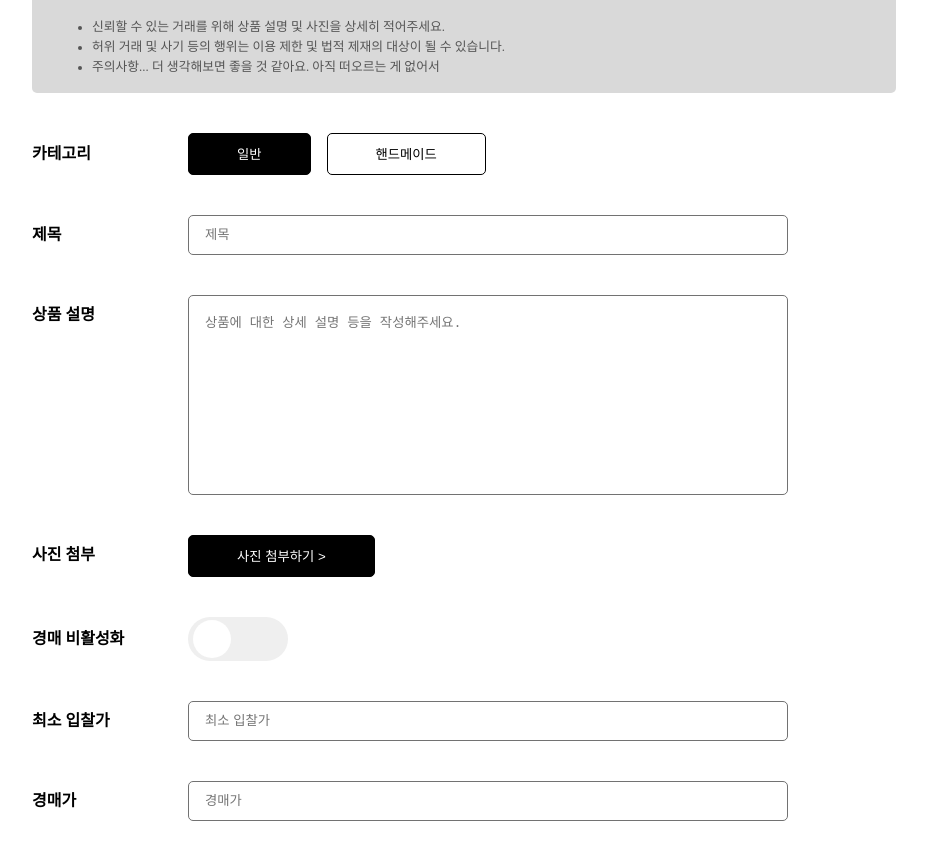
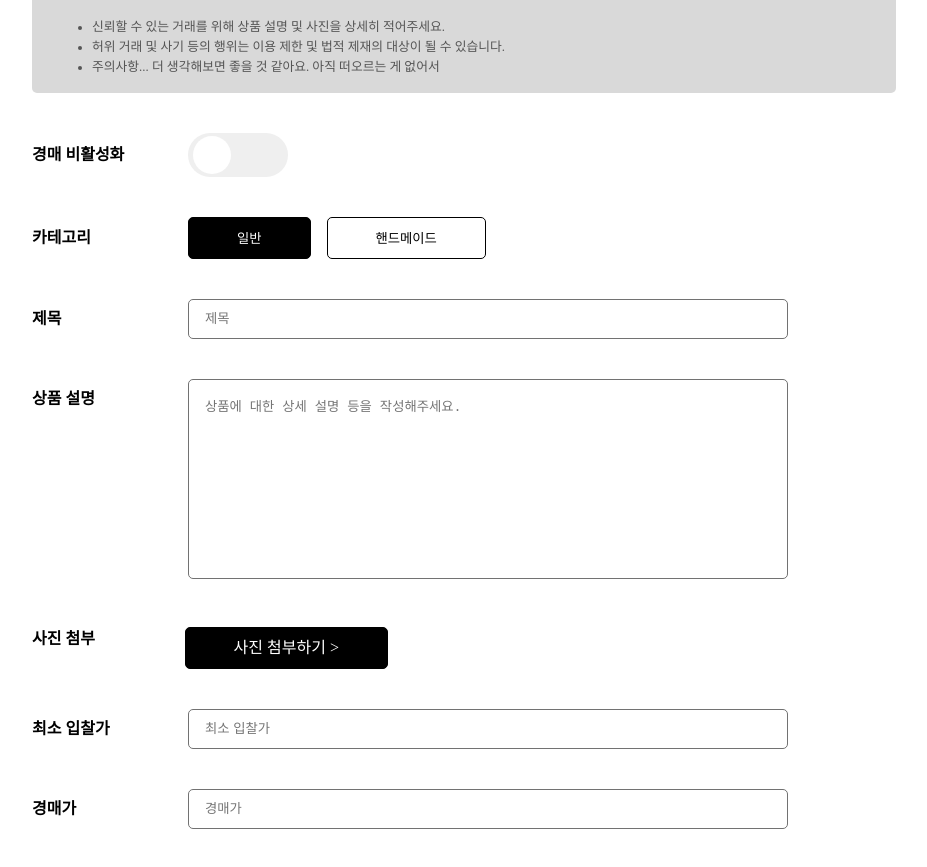
Before and after one commit to aucison/Aucicon_FE, a React (Create React App) app: page /sell in a window 1280 px wide. Shown: the part 305-1172 px from the top of the page, without its empty margins (176-1103 px from the left). Built offline with nearby package versions, Linux system fonts and the light colour scheme; a web font is replaced by a local one.

Commit message:
[feat] 이미지 업로드 기능 구현

```diff
--- a/src/pages/Sell/index.tsx
+++ b/src/pages/Sell/index.tsx
@@ -1,8 +1,13 @@
 import React, { ChangeEvent, KeyboardEvent, useState, useRef } from 'react';
 import { styled, css } from 'styled-components';
+import Preview from './Preview';
 
 interface ToggleBtnProps {
   toggle: boolean;
+}
+interface ImageProps {
+  image_file: string[] | null;
+  preview_URL: string[] | null;
 }
 
 const Sell = () => {
@@ -11,6 +16,10 @@ const Sell = () => {
   // eslint-disable-next-line no-unused-vars
   const [selectedCategory, setSelectedCategory] = useState('일반');
   const [toggle, setToggle] = useState(false);
+  const [images, setImages] = useState<ImageProps | null>({
+    image_file: [],
+    preview_URL: [],
+  });
 
   const button1Ref = useRef<HTMLButtonElement>(null);
   const button2Ref = useRef<HTMLButtonElement>(null);
@@ -42,6 +51,34 @@ const Sell = () => {
     setToggle((prev) => !prev);
   };
 
+  const onUpload = (e: any) => {
+    if (e.target.files[0]) {
+      if (images !== null && images?.preview_URL !== null) {
+        let preview_URL_ARR = [];
+        for (let i = 0; i < e.target.files.length; i++) {
+          URL.revokeObjectURL(images.preview_URL[i] as string); // 새로운 이미지를 올릴 경우 기존 url 폐기
+          preview_URL_ARR.push(URL.createObjectURL(e.target.files[i]));
+        }
+        setImages({
+          image_file: e.target.files,
+          preview_URL: preview_URL_ARR,
+        });
+        console.log(images);
+      }
+    }
+  };
+
+  React.useEffect(() => {
+    // 컴포넌트가 언마운트 시 revokeObjectURL()을 통해 URL 폐기하여 메모리 누수 방지
+    return () => {
+      if (images !== null && images?.preview_URL !== null) {
+        for (let i = 0; i < images?.preview_URL.length; i++) {
+          URL.revokeObjectURL(images.preview_URL[i] as string);
+        }
+      }
+    };
+  }, []);
+
   return (
     <Wrapper>
       <h1>내 아이템 판매하기</h1>
@@ -60,6 +97,14 @@ const Sell = () => {
           </li>
         </ul>
       </Caution>
+      <SelectArea>
+        <Index>
+          <h3>경매 비활성화</h3>
+        </Index>
+        <ToggleBtn onClick={clickedToggle} toggle={toggle}>
+          <Circle toggle={toggle} />
+        </ToggleBtn>
+      </SelectArea>
       <Category>
         <Index>
           <h3>카테고리</h3>
@@ -107,17 +152,30 @@ const Sell = () => {
         <Index>
           <h3>사진 첨부</h3>
         </Index>
-        <button>사진 첨부하기 {'>'}</button>
+        <ImageContainer>
+          <label htmlFor="fileInput">사진 첨부하기 {'>'}</label>
+          <input
+            id="fileInput"
+            type="file"
+            multiple
+            onChange={onUpload}
+            style={{ display: 'none' }}
+          />
+          <Preview
+            imageSrc={
+              images?.preview_URL ? (images.preview_URL as string[]) : null
+            }
+          />
+        </ImageContainer>
       </BoxFormat>
-      <SelectArea>
-        <Index>
-          <h3>경매 비활성화</h3>
-        </Index>
-        <ToggleBtn onClick={clickedToggle} toggle={toggle}>
-          <Circle toggle={toggle} />
-        </ToggleBtn>
-      </SelectArea>
-      {!toggle ? (
+      {toggle ? (
+        <BoxFormat>
+          <Index>
+            <h3>상품 가격</h3>
+          </Index>
+          <input placeholder="상품 가격을 입력해주세요." type="number" />
+        </BoxFormat>
+      ) : (
         <>
           <BoxFormat>
             <Index>
@@ -132,13 +190,6 @@ const Sell = () => {
             <input placeholder="경매가" type="number" />
           </BoxFormat>
         </>
-      ) : (
-        <BoxFormat>
-          <Index>
-            <h3>상품 가격</h3>
-          </Index>
-          <input placeholder="상품 가격을 입력해주세요." type="number" />
-        </BoxFormat>
       )}
       <SubmitBox>
         <SubmitButton>등록하기</SubmitButton>
@@ -267,6 +318,34 @@ const BoxFormat = styled.div`
   }
 `;
 
+const ImageContainer = styled.div`
+  width: 100%;
+  height: 100%;
+  display: flex;
+  align-items: flex-start;
+  justify-content: flex-start;
+  flex-direction: column;
+  #fileInput {
+    opacity: 0;
+    position: absolute;
+    z-index: -1;
+  }
+  label {
+    width: fit-content;
+    height: 24px;
+    background-color: #000;
+    color: #fff;
+    border-radius: 5px;
+    border: 1px solid black;
+    padding: 20px 48px;
+    display: flex;
+    justify-content: center;
+    align-items: center;
+    margin-left: 16px;
+    cursor: pointer;
+  }
+`;
+
 const ToggleBtn = styled.button<ToggleBtnProps>`
   width: 100px;
   height: 44px;
```
